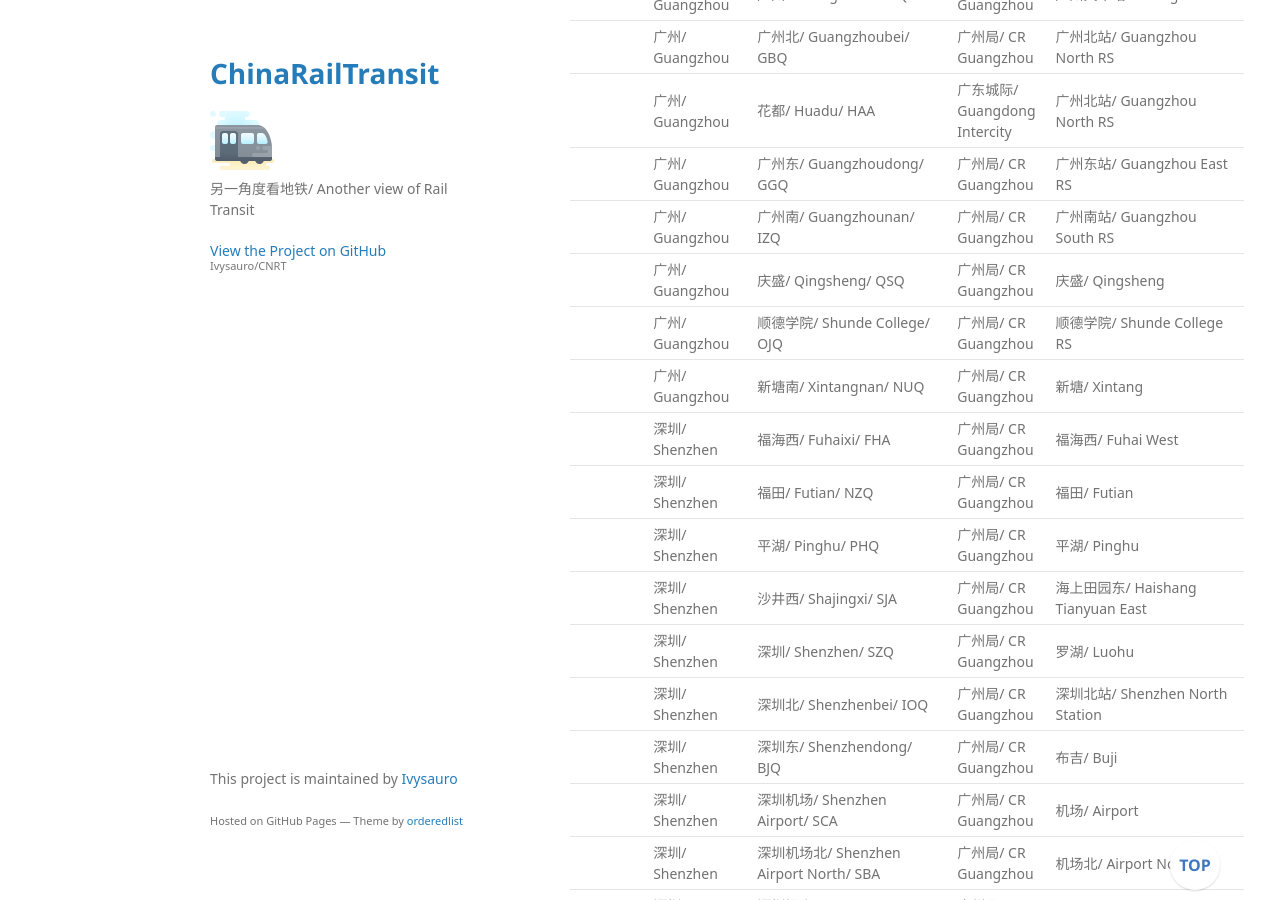
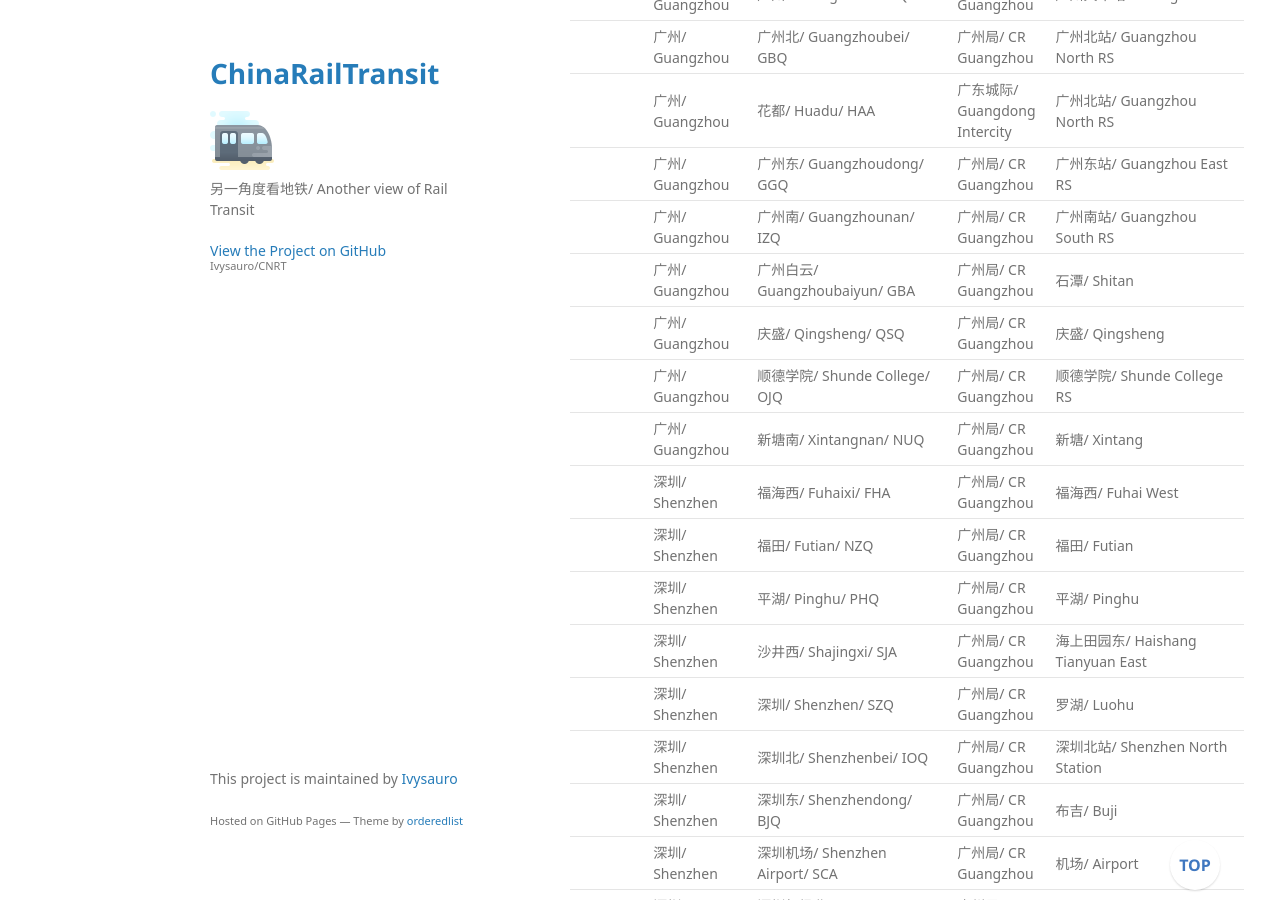
Before and after one commit to Ivysauro/CNRT, a Jekyll site: the page built from data/Rail-Rail.md, in a window 1280 px wide and 900 px high, scrolled down 5143 px. Built offline with Jekyll 4.4.1, drawn with Linux system fonts in a browser that asks for light colours; some web fonts are replaced; our own code applies the rules of GitHub Pages for plain Markdown files; a script that is not in the unit is left out.

Commit message:
🚞更新广州数据

```diff
--- a/data/Rail-Rail.md
+++ b/data/Rail-Rail.md
@@ -100,6 +100,7 @@
 |  | 广州/ Guangzhou | 花都/ Huadu/ HAA | 广东城际/ Guangdong Intercity | 广州北站/ Guangzhou North RS |
 |  | 广州/ Guangzhou | 广州东/ Guangzhoudong/ GGQ | 广州局/ CR Guangzhou | 广州东站/ Guangzhou East RS |
 |  | 广州/ Guangzhou | 广州南/ Guangzhounan/ IZQ | 广州局/ CR Guangzhou | 广州南站/ Guangzhou South RS |
+|  | 广州/ Guangzhou | 广州白云/ Guangzhoubaiyun/ GBA | 广州局/ CR Guangzhou | 石潭/ Shitan |
 |  | 广州/ Guangzhou | 庆盛/ Qingsheng/ QSQ | 广州局/ CR Guangzhou | 庆盛/ Qingsheng |
 |  | 广州/ Guangzhou | 顺德学院/ Shunde College/ OJQ | 广州局/ CR Guangzhou | 顺德学院/ Shunde College RS |
 |  | 广州/ Guangzhou | 新塘南/ Xintangnan/ NUQ | 广州局/ CR Guangzhou | 新塘/ Xintang |
```
